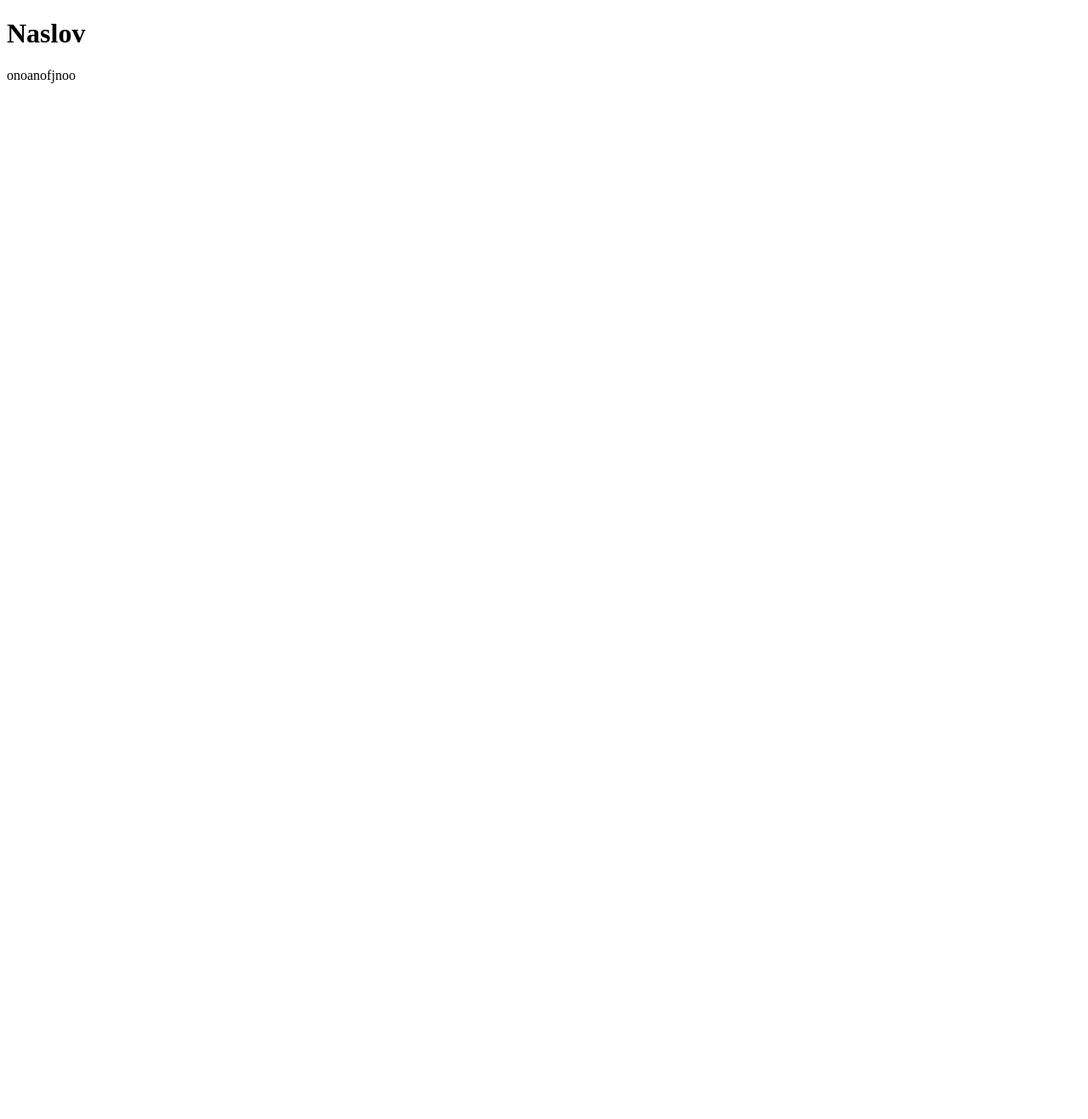
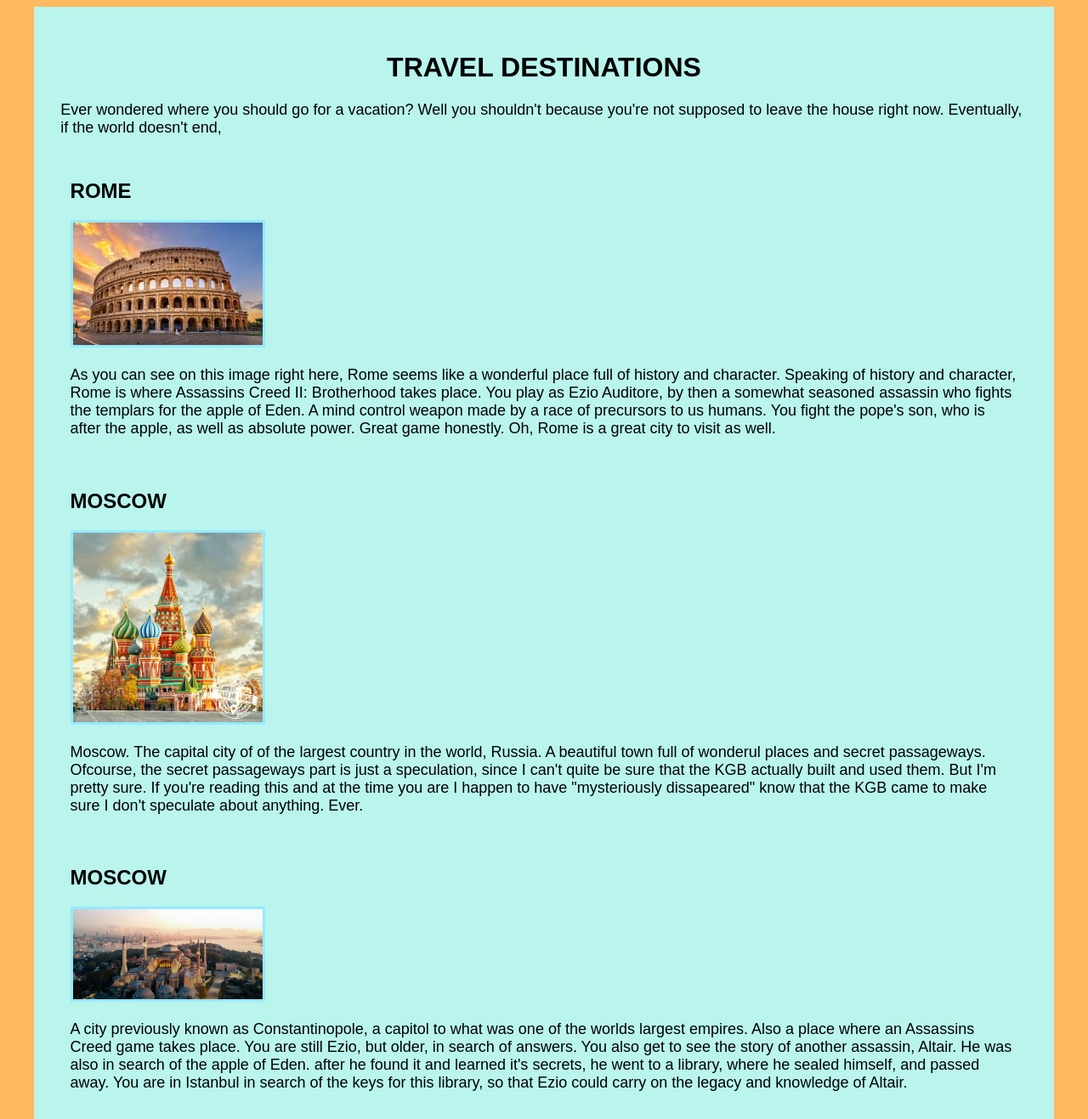
Before and after one commit to Gabrijel-Cobanov/Projekti-Raznorazni, a plain HTML site: page index.html in a window 1280 px wide. Shown: the top 1317 px of the page at 85% size. Before the commit the page ends 800 px from the top, so only its background shows below. Drawn offline with Linux system fonts and the light colour scheme.

Commit message:
Add files via upload

```diff
--- a/index.html
+++ b/index.html
@@ -1,9 +1,135 @@
 <!DOCTYPE html>
 <head>
-  <title>Stranica jeej</title>
+    <title>Website 1</title>
+    <style>
+
+        body
+        {
+            background-color: rgb(255, 185, 94);
+        }
+
+        #container
+        {
+            width: 90%;
+            margin: auto;
+            height: 100%;
+            background-color: rgb(185, 245, 237);
+            padding-left: 2.5%;
+            padding-right: 2.5%;
+            padding-top: 2.5%;
+            padding-bottom: 2.5%;
+        }
+
+
+        h1
+        {
+            font-family:Arial, Helvetica, sans-serif;
+            text-align: center;
+        }
+
+        h2
+        {
+            font-family:Arial, Helvetica, sans-serif;
+            text-align: left;
+        }
+
+        p
+        {
+            font-family:Arial, Helvetica, sans-serif;
+            -moz-hyphens:auto;
+            -ms-hyphens:auto;
+            -webkit-hyphens:auto;
+            hyphens:auto;
+            word-wrap:break-word;
+            font-size:large;
+        }
+
+        .destination
+        {
+            align-self: center;
+            padding: 1%;
+        }
+
+        .img
+        {
+            width: 20%;
+            border-top: solid;
+            border-bottom: solid;
+            border-left: solid;
+            border-right: solid;
+            border-width: 0.1%;
+            border-color:rgb(149, 234, 255);
+        }
+
+        .destinationParagraph
+        {
+
+        }
+
+
+    </style>
+
 </head>
 
 <body>
-  <h1>Naslov</h1>
-  <p>onoanofjnoo</p>
+
+    <div id="container">
+
+        <div>
+            <h1>TRAVEL DESTINATIONS</h1>
+        </div>
+
+        <div>
+            <p>
+                Ever wondered where you should go for a vacation? Well you shouldn't
+                because you're not supposed to leave the house right now. Eventually, if the world doesn't end,
+
+            </p>
+        </div>
+
+        <div class = "destination">
+            <h2>ROME</h2>
+            <img src="rome.jpg" alt="A picture of the coloseum in Rome" class = "img">
+            <p class = "destinationParagraph">
+                As you can see on this image right here, Rome seems like a wonderful place full of history
+                and character. Speaking of history and character, Rome is where Assassins Creed II: Brotherhood takes place.
+                You play as Ezio Auditore, by then a somewhat seasoned assassin who fights the templars for the apple of Eden.
+                A mind control weapon made by a race of precursors to us humans. You fight the pope's son, who is after the
+                apple, as well as absolute power. Great game honestly. Oh, Rome is a great city to visit as well.
+            </p>
+
+        </div>
+
+        <div class = "destination">
+            <h2>MOSCOW</h2>
+            <img src="Red square.jpg" alt="A picture of the red palace" class = "img">
+            <p class = "destinationParagraph">
+                Moscow. The capital city of of the largest country in the world, Russia. A beautiful town full of
+                wonderul places and secret passageways. Ofcourse, the secret passageways part is just a speculation,
+                since I can't quite be sure that the KGB actually built and used them. But I'm pretty sure. If you're
+                reading this and at the time you are I happen to have "mysteriously dissapeared" know that the KGB came
+                to make sure I don't speculate about anything. Ever.
+            </p>
+
+        </div>
+
+        <div class = "destination">
+            <h2>MOSCOW</h2>
+            <img src="istanbul.jpg" alt="A picture of Istanbul" class = "img">
+            <p class = "destinationParagraph">
+                A city previously known as Constantinopole, a capitol to what was one of the worlds largest empires.
+                Also a place where an Assassins Creed game takes place. You are still Ezio, but older, in search of answers.
+                You also get to see the story of another assassin, Altair. He was also in search of the apple of Eden. after
+                he found it and learned it's secrets, he went to a library, where he sealed himself, and passed away.
+                You are in Istanbul in search of the keys for this library, so that Ezio could carry on the legacy and knowledge
+                of Altair.
+            </p>
+
+        </div>
+
+
+    </div>
+
+
+
 </body>
```
Also changed, not shown: Red square.jpg (added), istanbul.jpg (added), rome.jpg (added).
